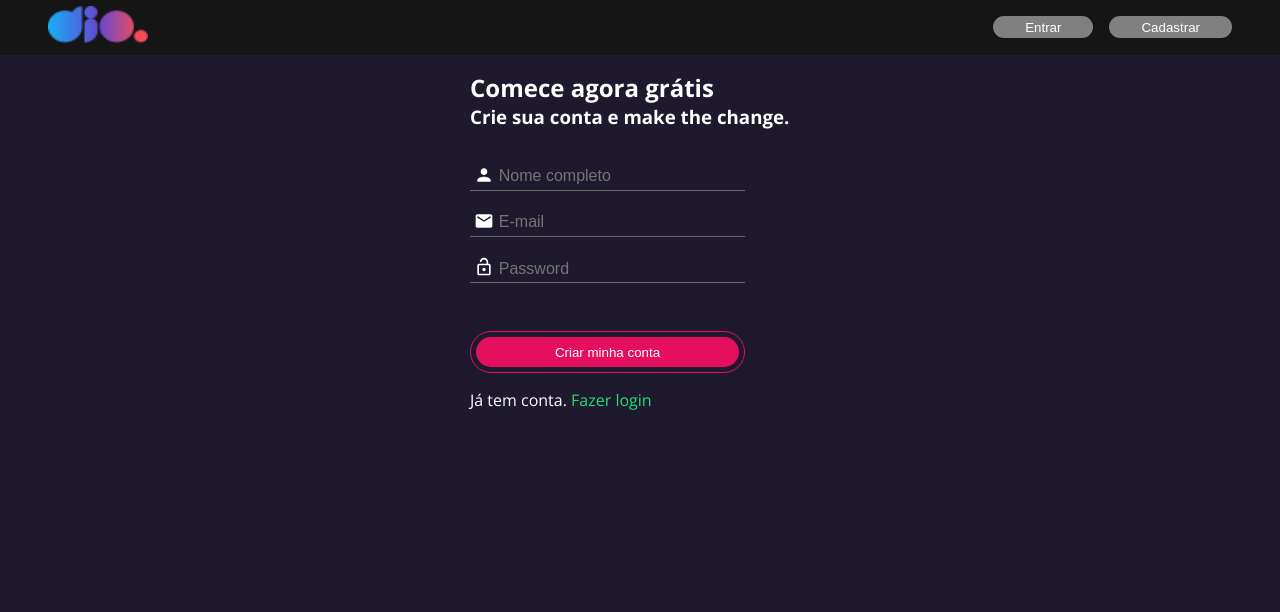
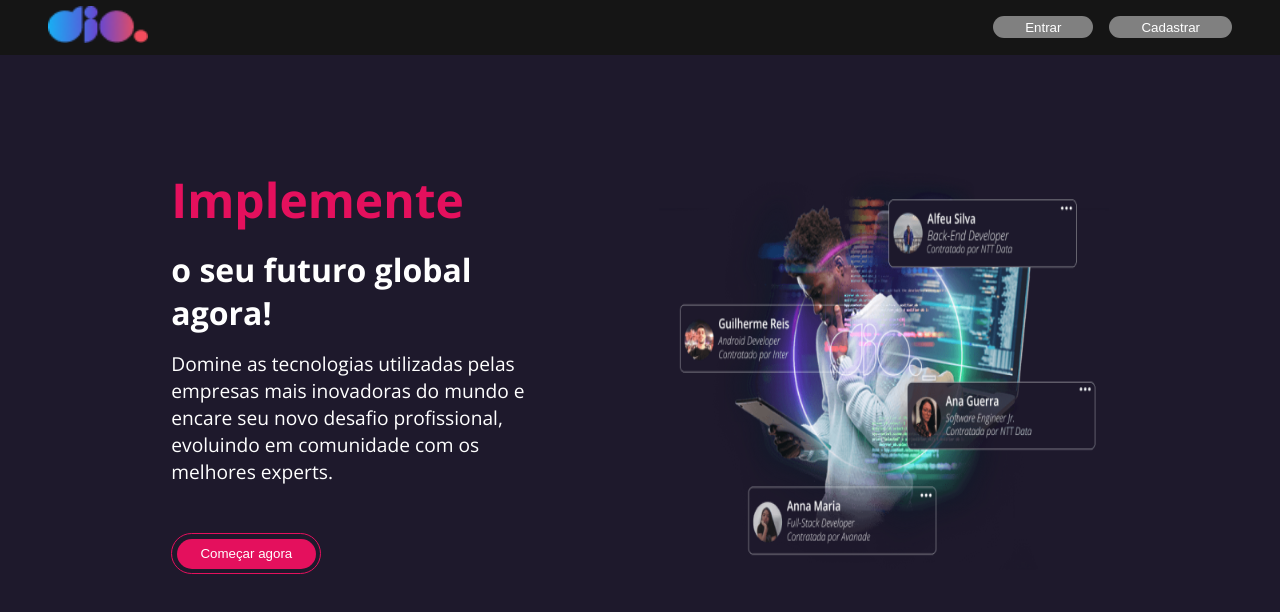
Before and after one commit to RafaelRF99/dio-page, a Next.js app: page / in a window 1280 px wide. Shown: the top 612 px of the page. Built offline with nearby package versions, Linux system fonts and the light colour scheme.

Commit message:
feat: home inicial + navegacao

```diff
--- a/src/pages/index.tsx
+++ b/src/pages/index.tsx
@@ -1,12 +1,16 @@
+import styles from '../styles/Home.module.scss'
+
 import Head from 'next/head'
+import Image from 'next/image'
+
 import { Open_Sans } from 'next/font/google'
 
 import Layout from '@/components/Layout'
-import Form from '@/components/Form'
+import Link from 'next/link'
 
 const inter = Open_Sans({ subsets: ['latin'] })
 
-export default function Home() {
+export default function App() {
     return (
         <>
             <Head>
@@ -23,7 +27,31 @@ export default function Home() {
             </Head>
             <main className={inter.className}>
                 <Layout>
-                    <Form />
+                    <div className={styles.container}>
+                        <div className={styles.content}>
+                            <h1>Implemente</h1>
+                            <h2>o seu futuro global agora!</h2>
+                            <p>
+                                Domine as tecnologias utilizadas pelas empresas
+                                mais inovadoras do mundo e encare seu novo
+                                desafio profissional, evoluindo em comunidade
+                                com os melhores experts.
+                            </p>
+                            <div className={styles.btn}>
+                                <Link href={'/autenticacao'}>
+                                    <button>Começar agora</button>
+                                </Link>
+                            </div>
+                        </div>
+                        <Image
+                            className={styles.img}
+                            src="/home.png"
+                            alt="Tecnologia"
+                            width={0}
+                            height={0}
+                            sizes="100vw"
+                        />
+                    </div>
                 </Layout>
             </main>
         </>
```
Also changed, not shown: src/pages/home.tsx (deleted, +0 -33 lines).
